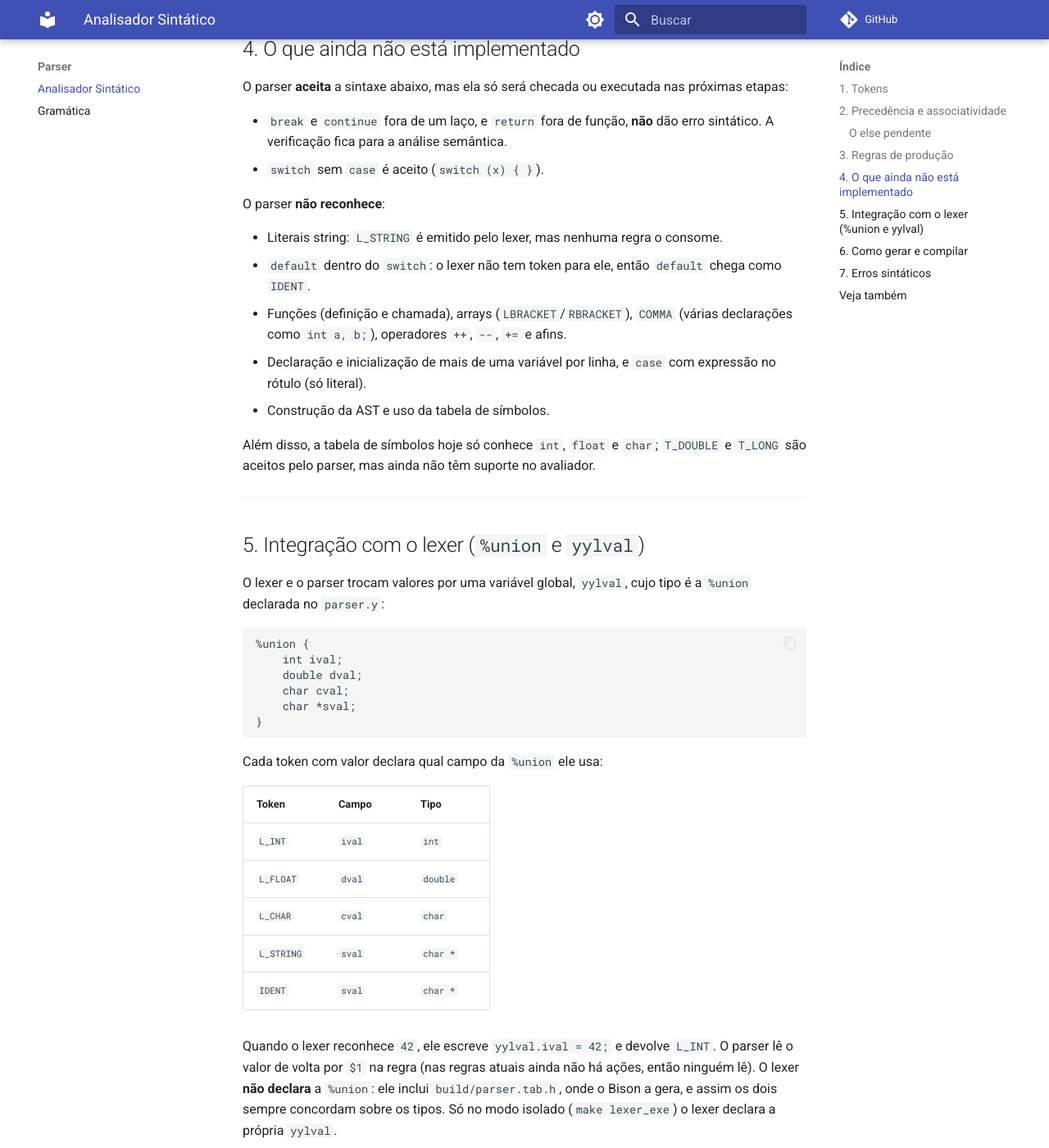
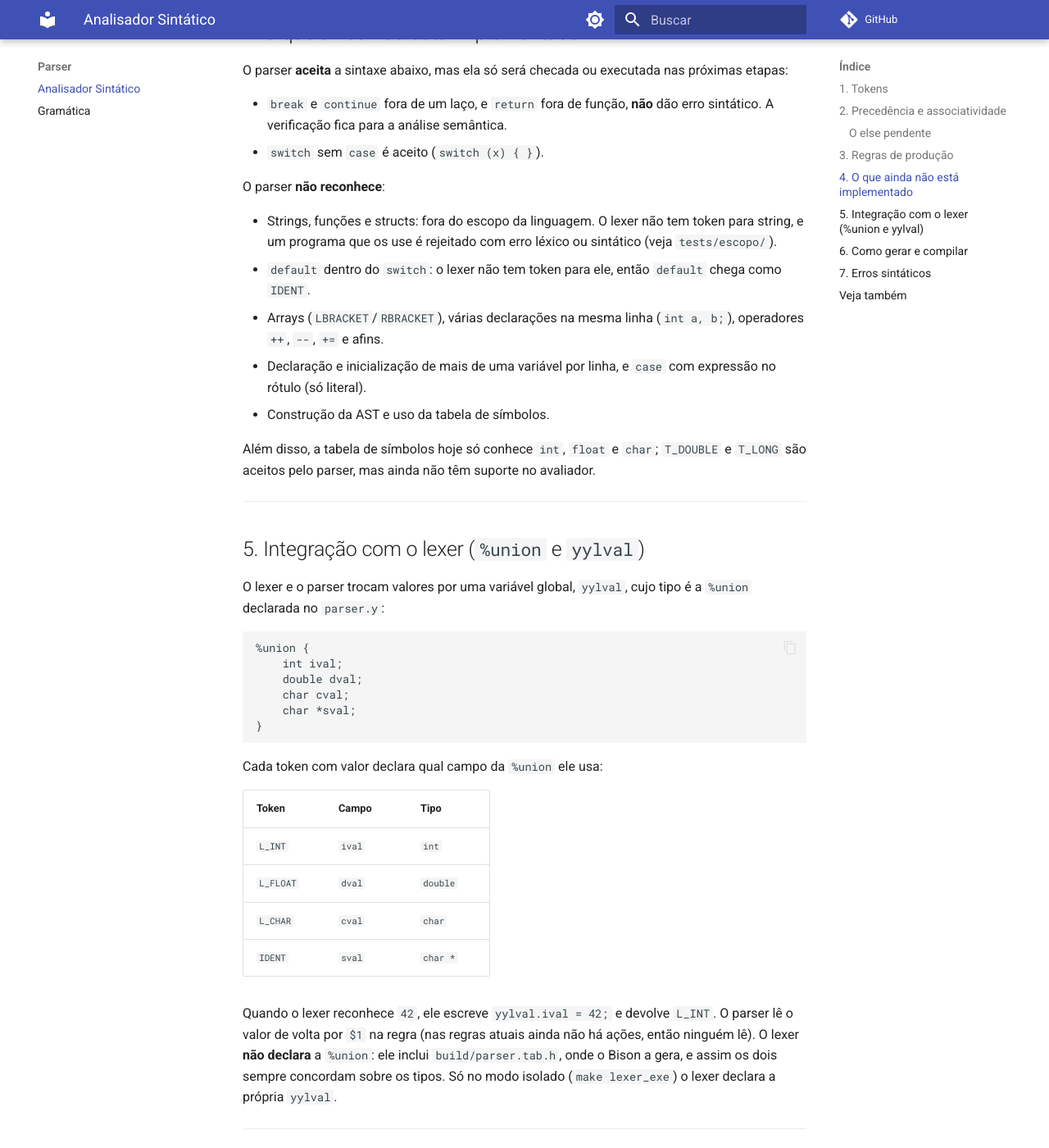
Before and after one commit to m0yo/Compiladores_G08, an MkDocs documentation site: the page built from docs/parser.md, in a window 1280 px wide and 1400 px high, scrolled down 3476 px. Shown: the whole window at 82% size. Built offline with MkDocs 1.6.1 and Material for MkDocs 9.7.7, drawn with Linux system fonts in a browser that asks for light colours; comment, search, counter and statistics services are not loaded.

Commit message:
📚 docs: atualizar tokens e limitações do parser

```diff
--- a/docs/parser.md
+++ b/docs/parser.md
@@ -14,12 +14,12 @@ Os nomes abaixo são os mesmos usados pelo lexer (`src/lexer.l`). O Bison gera o
 |---|---|
 | Tipos | `T_INT` `T_FLOAT` `T_CHAR` `T_DOUBLE` `T_LONG` |
 | Controle de fluxo | `F_IF` `F_ELSE` `F_WHILE` `F_FOR` `F_DO` `F_SWITCH` `F_CASE` `F_BREAK` `F_CONTINUE` `F_RETURN` |
-| Literais | `L_INT` `L_FLOAT` `L_CHAR` `L_STRING` |
+| Literais | `L_INT` `L_FLOAT` `L_CHAR` |
 | Identificador | `IDENT` |
 | Operadores aritméticos e atribuição | `O_PLUS` `O_MINUS` `O_MULTI` `O_DIV` `O_ASSIGN` |
 | Operadores relacionais | `R_EQ` `R_NE` `R_LT` `R_GT` `R_LE` `R_GE` |
 | Operadores lógicos | `DM_AND` `DM_OR` `DM_NOT` |
-| Delimitadores | `LBRACE` `RBRACE` `LBRACKET` `RBRACKET` `LPAREN` `RPAREN` `COLON` `SEMICOLON` `COMMA` |
+| Delimitadores | `LBRACE` `RBRACE` `LBRACKET` `RBRACKET` `LPAREN` `RPAREN` `COLON` `SEMICOLON` |
 
 Dois nomes não vêm do lexer: `UMINUS` (menos unário) e `SEM_ELSE`. São marcadores só de precedência, usados com `%prec`.
 
@@ -97,9 +97,9 @@ O parser **aceita** a sintaxe abaixo, mas ela só será checada ou executada nas
 
 O parser **não reconhece**:
 
-* Literais string: `L_STRING` é emitido pelo lexer, mas nenhuma regra o consome.
+* Strings, funções e structs: fora do escopo da linguagem. O lexer não tem token para string, e um programa que os use é rejeitado com erro léxico ou sintático (veja `tests/escopo/`).
 * `default` dentro do `switch`: o lexer não tem token para ele, então `default` chega como `IDENT`.
-* Funções (definição e chamada), arrays (`LBRACKET`/`RBRACKET`), `COMMA` (várias declarações como `int a, b;`), operadores `++`, `--`, `+=` e afins.
+* Arrays (`LBRACKET`/`RBRACKET`), várias declarações na mesma linha (`int a, b;`), operadores `++`, `--`, `+=` e afins.
 * Declaração e inicialização de mais de uma variável por linha, e `case` com expressão no rótulo (só literal).
 * Construção da AST e uso da tabela de símbolos.
 
@@ -127,7 +127,6 @@ Cada token com valor declara qual campo da `%union` ele usa:
 | `L_INT` | `ival` | `int` |
 | `L_FLOAT` | `dval` | `double` |
 | `L_CHAR` | `cval` | `char` |
-| `L_STRING` | `sval` | `char *` |
 | `IDENT` | `sval` | `char *` |
 
 Quando o lexer reconhece `42`, ele escreve `yylval.ival = 42;` e devolve `L_INT`. O parser lê o valor de volta por `$1` na regra (nas regras atuais ainda não há ações, então ninguém lê). O lexer **não declara** a `%union`: ele inclui `build/parser.tab.h`, onde o Bison a gera, e assim os dois sempre concordam sobre os tipos. Só no modo isolado (`make lexer_exe`) o lexer declara a própria `yylval`.
```
